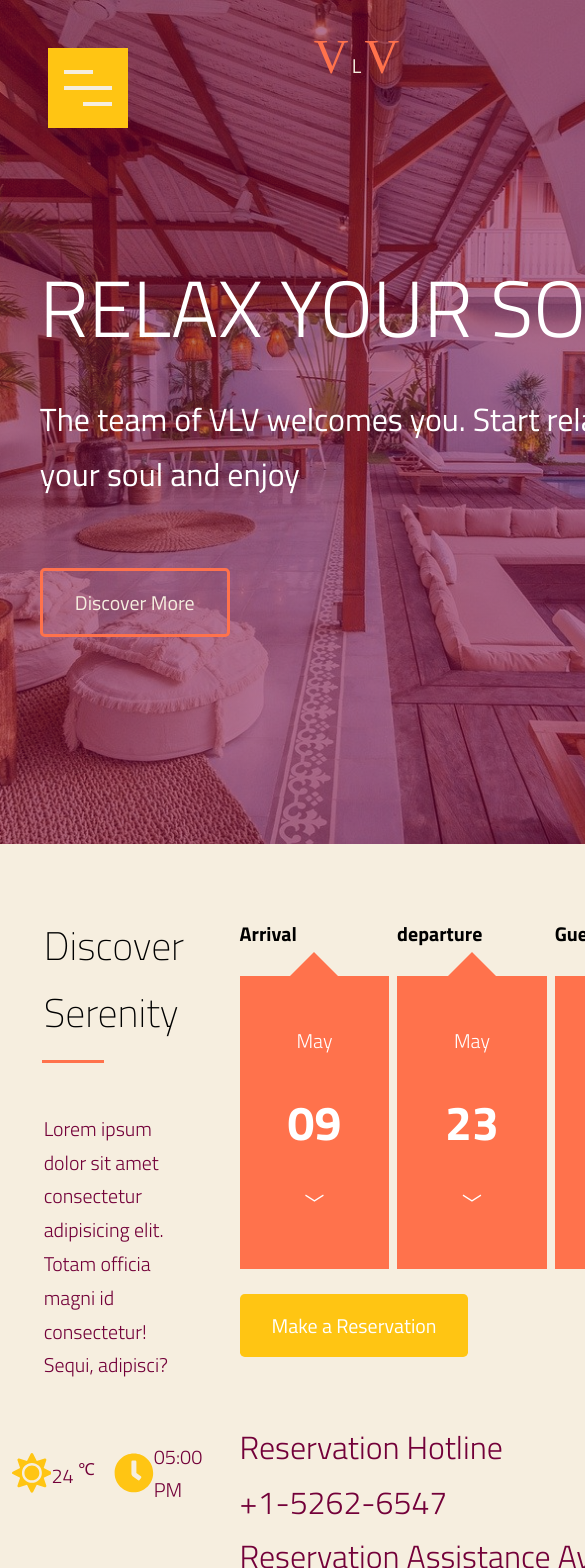
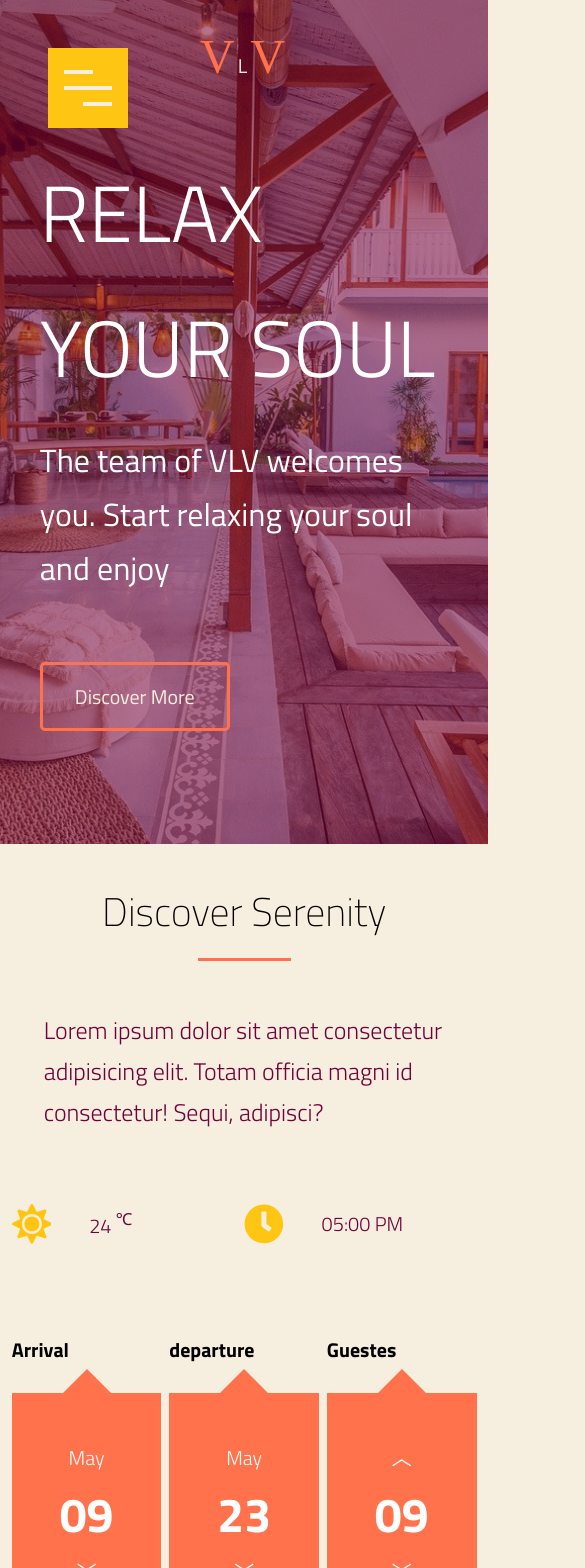
Before and after one commit to joepasss/sass_study, a React (Create React App) app in the folder vlv/: page / in a window 390 px wide. Shown: the top 1568 px of the page, 585 px wide, since content can reach past the window. Built offline with nearby package versions, Linux system fonts and the light colour scheme.

Commit message:
Make Booking Section Responsive

```diff
--- a/vlv/src/sections/booking/booking.scss
+++ b/vlv/src/sections/booking/booking.scss
@@ -127,3 +127,68 @@ section#booking-date {
     }
   }
 }
+
+@media screen and (max-width: 800px) {
+  section#booking-content {
+    padding: 4vh 3vw;
+    grid-column: center-start / center-end;
+
+    h2.content-title {
+      text-align: center;
+
+      &:after {
+        width: 20%;
+        left: 40%;
+      }
+    }
+  }
+
+  section#booking-date {
+    padding: 4vh 3vw;
+    grid-column: center-start / center-end;
+    row-gap: 7vh;
+
+    div.schedule {
+      div.schedule-content {
+        div {
+          padding: 2rem;
+          grid-template-columns: repeat(3, 1fr);
+          grid-template-rows: min-content;
+          column-gap: 2vw;
+          place-items: center;
+        }
+      }
+    }
+  }
+}
+
+@media screen and (max-width: 600px) {
+  section#booking-content {
+    p.content-para {
+      font-size: 1.5rem;
+    }
+  }
+
+  section#booking-date {
+    grid-template-rows: repeat(2, max-content);
+
+    div.schedule {
+      div.schedule-content {
+        div {
+          padding: 3rem;
+          grid-template-columns: min-content;
+        }
+      }
+    }
+
+    div.contact {
+      a {
+        font-size: 1.5rem;
+      }
+
+      p {
+        font-size: 1.5rem;
+      }
+    }
+  }
+}
```
